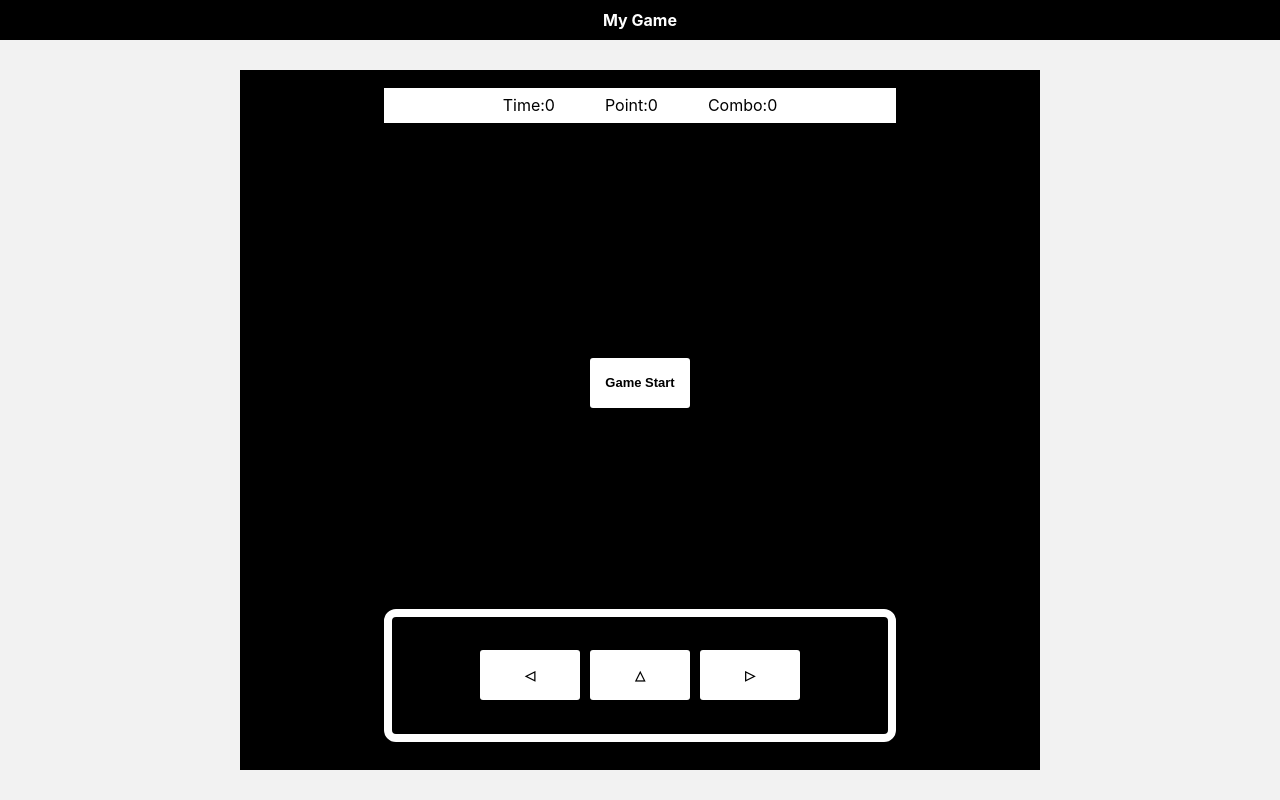
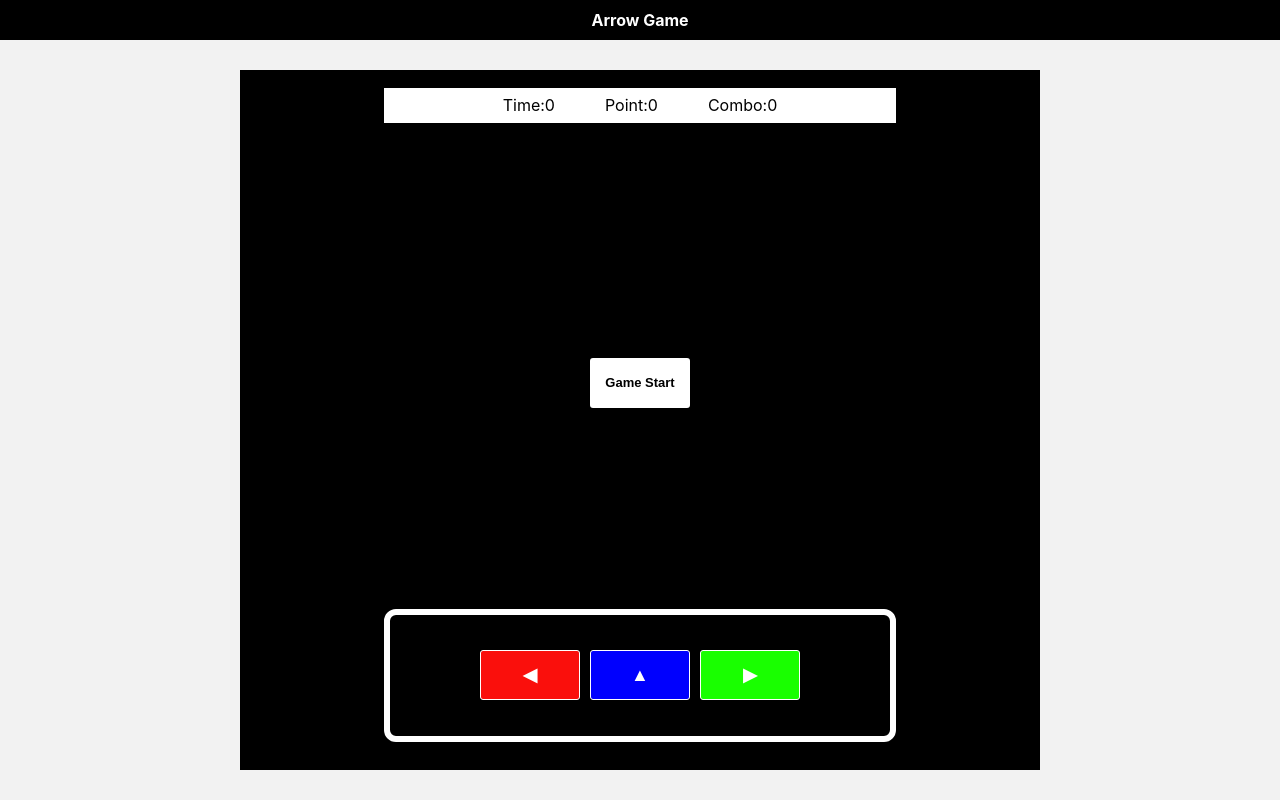
Before and after one commit to mcar100/my_game, a React (Create React App) app: page / in a window 1280 px wide. Built offline with nearby package versions, Linux system fonts and the light colour scheme.

Commit message:
Style: 커맨드키 색상 추가

```diff
--- a/src/components/Header/Header.tsx
+++ b/src/components/Header/Header.tsx
@@ -1,11 +1,16 @@
+import { useSelector } from "react-redux";
 import { Link } from "react-router-dom";
+import { RootState } from "../../utils/redux/store";
 
 function Header() {
+  const gameTitle = useSelector(
+    (state: RootState) => state.arrowGame.gameTitle
+  );
   return (
     <header className="container">
       <div className="nav-container">
         <li className="nav-item">
-          <Link to="/">My Game</Link>
+          <Link to="/">{gameTitle}</Link>
         </li>
       </div>
     </header>
--- a/src/pages/GamePage/ArrowKeyGame/ArrowKeyCommand.tsx
+++ b/src/pages/GamePage/ArrowKeyGame/ArrowKeyCommand.tsx
@@ -63,18 +63,18 @@ function ArrowKeyCommand() {
   return (
     <div className="command-box">
       <div className={isPressed.command1 ? "active" : ""}>
-        <button className="game-button" value={commandList.command1}>
-          ◁
+        <button className="game-button btn-red" value={commandList.command1}>
+          ◀
         </button>
       </div>
       <div className={isPressed.command2 ? "active" : ""}>
-        <button className="game-button" value={commandList.command2}>
-          △
+        <button className="game-button btn-blue" value={commandList.command2}>
+          ▲
         </button>
       </div>
       <div className={isPressed.command3 ? "active" : ""}>
-        <button className="game-button" value={commandList.command3}>
-          ▷
+        <button className="game-button btn-green" value={commandList.command3}>
+          ▶
         </button>
       </div>
     </div>
--- a/src/styles/css/main.css
+++ b/src/styles/css/main.css
@@ -134,6 +134,7 @@ body {
 /* theme  */
 /* font-theme */
 /* situation  */
+/* arrow-game-theme */
 /* buttons */
 .nav-container > .nav-item > a {
   font-size: 16px;
@@ -275,15 +276,15 @@ body {
   height: 50px;
 }
 .arrow-game-container > .arrow-game-top > .block-box > .block.bc-red {
-  background-color: red;
+  background-color: #fa0f0c;
   border-color: #000;
 }
 .arrow-game-container > .arrow-game-top > .block-box > .block.bc-blue {
-  background-color: blue;
+  background-color: #0000fe;
   border-color: #000;
 }
 .arrow-game-container > .arrow-game-top > .block-box > .block.bc-green {
-  background-color: green;
+  background-color: #19ff00;
   border-color: #000;
 }
 .arrow-game-container > .arrow-game-top > .block-box > .block:nth-child(1) {
@@ -308,7 +309,7 @@ body {
   height: 70%;
   background-color: #000;
   border-color: #fff;
-  border: 8px solid white;
+  border: 6px solid white;
   border-radius: 12px;
   display: flex;
   flex-direction: row;
@@ -318,6 +319,24 @@ body {
 }
 .arrow-game-container > .arrow-game-bottom > .command-box > .active {
   opacity: 0.8;
+}
+.arrow-game-container > .arrow-game-bottom > .command-box > div > .game-button {
+  border: 1px solid white;
+  font-size: 18px;
+  font-weight: bold;
+  color: white;
+}
+.arrow-game-container > .arrow-game-bottom > .command-box > div > .btn-red {
+  background-color: #fa0f0c;
+  border-color: #fff;
+}
+.arrow-game-container > .arrow-game-bottom > .command-box > div > .btn-blue {
+  background-color: #0000fe;
+  border-color: #fff;
+}
+.arrow-game-container > .arrow-game-bottom > .command-box > div > .btn-green {
+  background-color: #19ff00;
+  border-color: #fff;
 }
 
 /* 전체 레이아웃 틀 */
--- a/src/utils/redux/slice/arrowGameSlice.ts
+++ b/src/utils/redux/slice/arrowGameSlice.ts
@@ -32,7 +32,7 @@ interface ArrowGameState {
 const arrowGameSlice = createSlice({
   name: "arrowGameSlice",
   initialState: {
-    gameTitle: "화살표 게임",
+    gameTitle: "Arrow Game",
     commandList: {
       command1: "ArrowLeft",
       command2: "ArrowUp",
```
Also changed, not shown: 1 other file (tests, documents, lock files or other folders).
